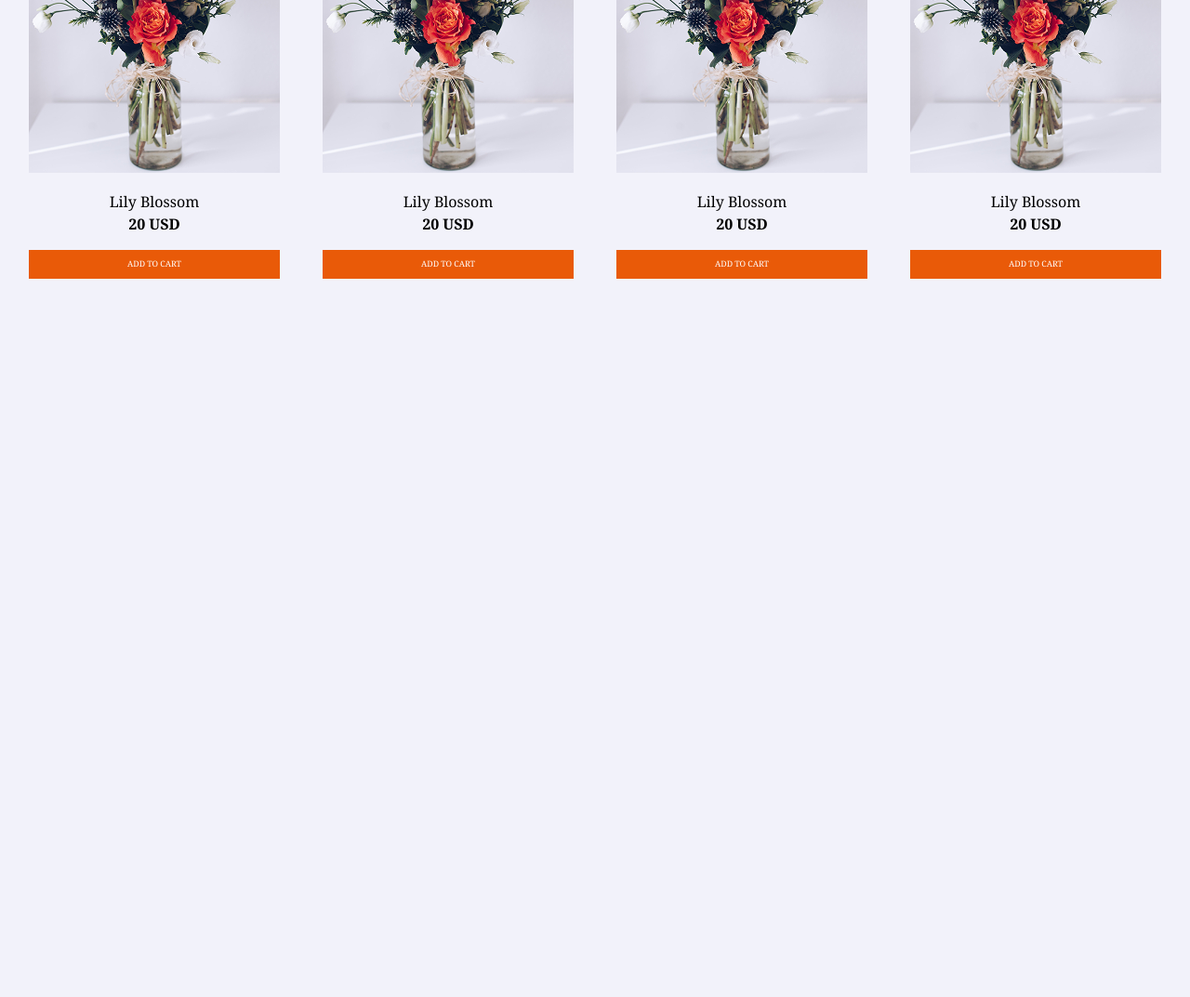
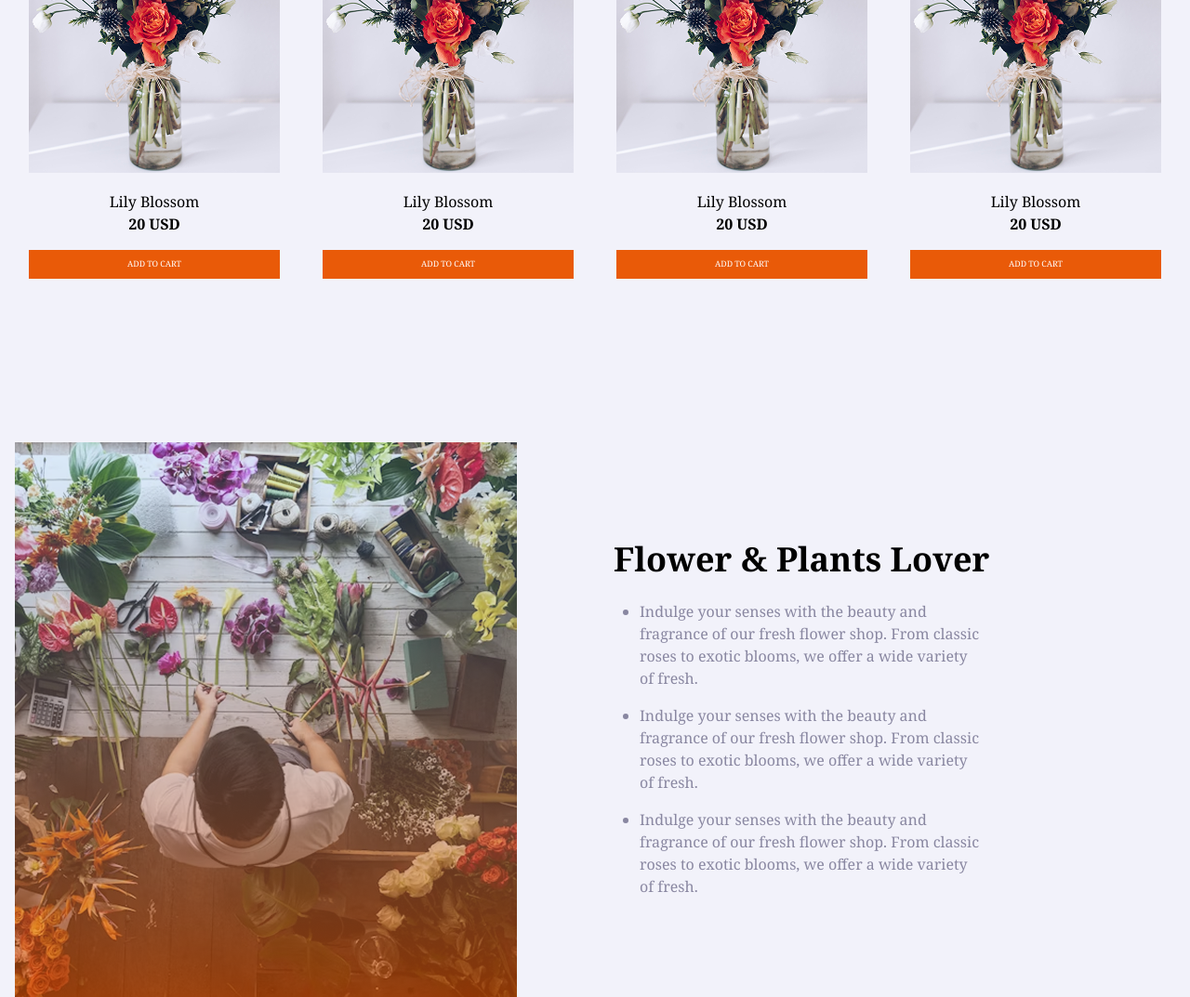
Before and after one commit to Farzana-Akter-Alo/my-second-assignment, a plain HTML site: page index.html in a window 1280 px wide. Shown: the part 1374-2447 px from the top of the page at 93% size. Before the commit the page ends 1674 px from the top, so only its background shows below. Drawn offline with nearby package versions, Linux system fonts and the light colour scheme.

Commit message:
added flowers lover section and style

```diff
--- a/index.html
+++ b/index.html
@@ -235,10 +235,55 @@
       <!-- cart style end here -->
 
 
+    </section>
+    <!-- plant section end here -->
+
+
+
+
+
+
+
+    <!-- flower lover section start here -->
+    <section
+      class=" flex flex-col sm:flex-row md:flex-row justify-center items-center gap-4 sm:gap-10 container mx-auto px-4 mt-[2rem] sm:mt-[11rem]">
+
+
+      <!-- image section start -->
+      <div class="w-full h-auto">
+        <img src="assets/flower-store.png" alt="">
+
+      </div>
+
+      <!-- image section end -->
+
+
+
+      <!-- content section start -->
+      <div class="w-full h-auto">
+
+        <h3 class=" text-2xl sm:text-4xl font-bold  pb-4 sm:pb-6">Flower & Plants Lover</h3>
+
+        <ul class="list-disc ml-5 sm:ml-7 space-y-3 sm:space-y-4 text-sm sm:text-base pr-[.08rem] text-[#8987A1] ">
+          <li>Indulge your senses with the beauty and <br> fragrance of our fresh flower shop. From classic <br> roses
+            to exotic
+            blooms, we offer a wide variety <br> of fresh.</li>
+          <li>Indulge your senses with the beauty and <br> fragrance of our fresh flower shop. From classic <br> roses
+            to exotic
+            blooms, we offer a wide variety <br> of fresh.</li>
+          <li>Indulge your senses with the beauty and <br> fragrance of our fresh flower shop. From classic <br> roses
+            to exotic
+            blooms, we offer a wide variety <br> of fresh.</li>
+        </ul>
+
+      </div>
+      <!-- <img class="w-[14rem] h-auto mt-[-38rem] ml-[21rem]" src="assets/trusted-badge.png" alt="">
+      content section end -->
+
 
 
     </section>
-    <!-- plant section end here -->
+    <!-- flower lover section end here -->
 
 
 
```
